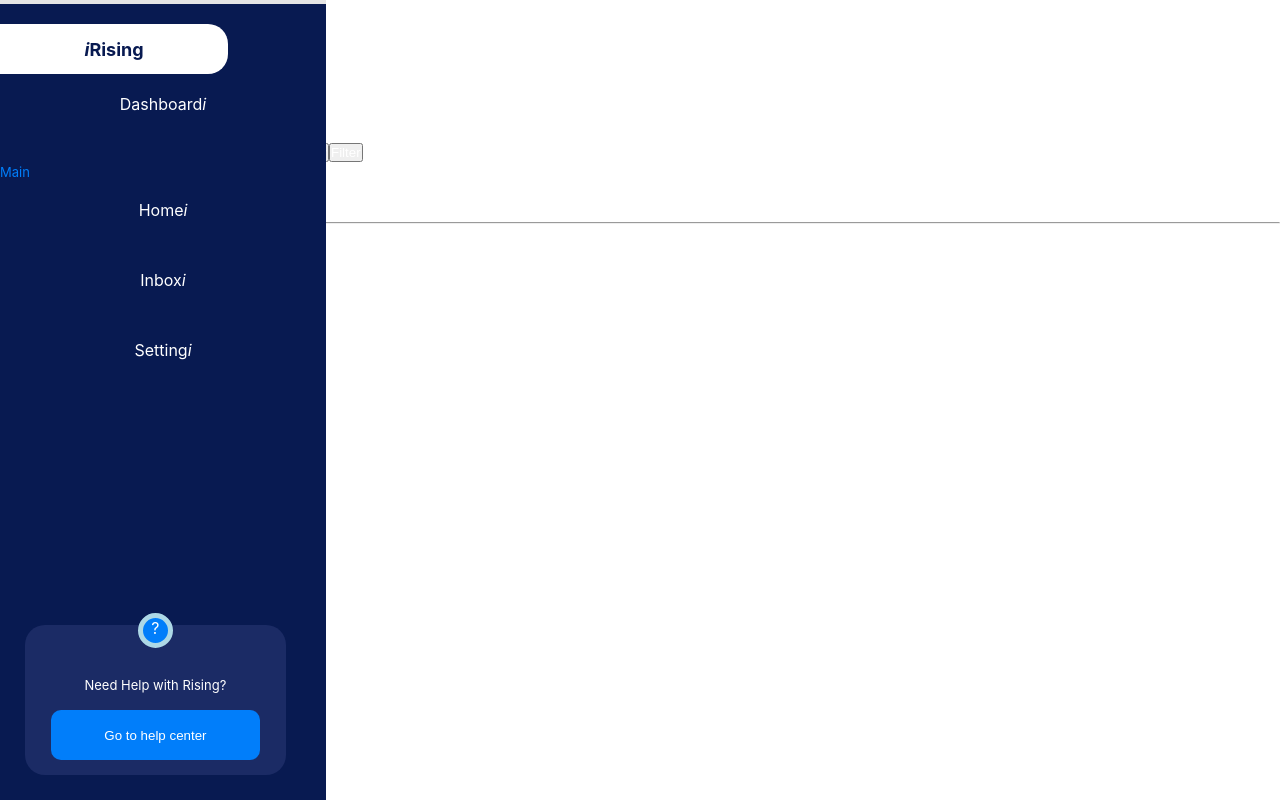
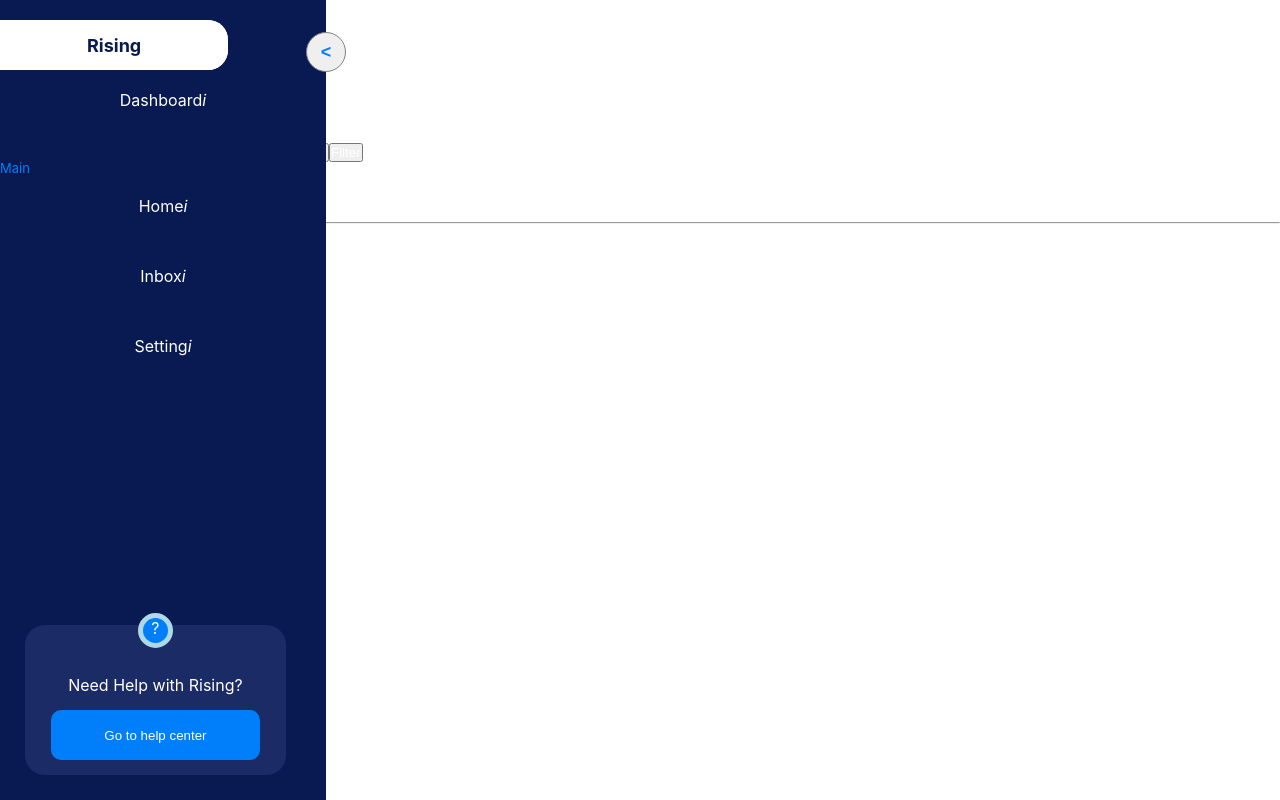
Before and after one commit to Cimorexave/react-test, a React (Create React App) app: page / in a window 1280 px wide. Built offline with nearby package versions, Linux system fonts and the light colour scheme.

Commit message:
updates and fixes to the sidebar styling basics

```diff
--- a/src/components/Sidebar.js
+++ b/src/components/Sidebar.js
@@ -3,16 +3,16 @@ import '../styles/sidebar.css';
 const Sidebar = () => {
   return (
     <div className='sidebar'>
-        <button className='close-sidebar'></button>
+        <button className='close-sidebar'>{"<"}</button>
         <div className='logo-comp'>
             <i className='logo-icon'>i</i>
-            Rising
+            <p className='logo-comp-p'>Rising</p>
         </div>
         <div className='list-item'>
             Dashboard
             <i className='dasboard-icon'>i</i>
         </div>
-        <p>Main</p>
+        <p className='main-p'>Main</p>
         <div className='list-item'>
             Home
             <i className='home-icon'>i</i>
--- a/src/styles/sidebar.css
+++ b/src/styles/sidebar.css
@@ -24,6 +24,7 @@
     height: 50px;
     width: 70%;
     left: 0;
+    margin-top: 20px;
     color: var(--darkblue-clr);
     background-color: white;
     border-radius: 0 20px 20px 0;
@@ -33,14 +34,21 @@
     gap: 0;
     font-weight: bold;
     font-size: large;
+    top: 0;
 }
-.sidebar p {
+.main-p {
     color: var(--lightblue-clr);
     font-size: small;
 }
 .logo-icon {
+    position: absolute;
     width: fit-content;
-    left: 5%;
+    left: 10%;
+    top: 0;
+}
+.logo-comp-p {
+    position: absolute;
+    top: 0;
 }
 .list-item {
     height: 50px;
@@ -83,3 +91,15 @@
     border-style: none;
     bottom: 10%;
 }
+.close-sidebar {
+    color: var(--lightblue-clr);
+    border-radius: 50%;
+    aspect-ratio: 1;
+    width: 40px;
+    border: solid 1px grey;
+    font-weight: bold;
+    position: absolute;
+    right: -20px;
+    font-size: large;
+    top: 32px;
+}
```
